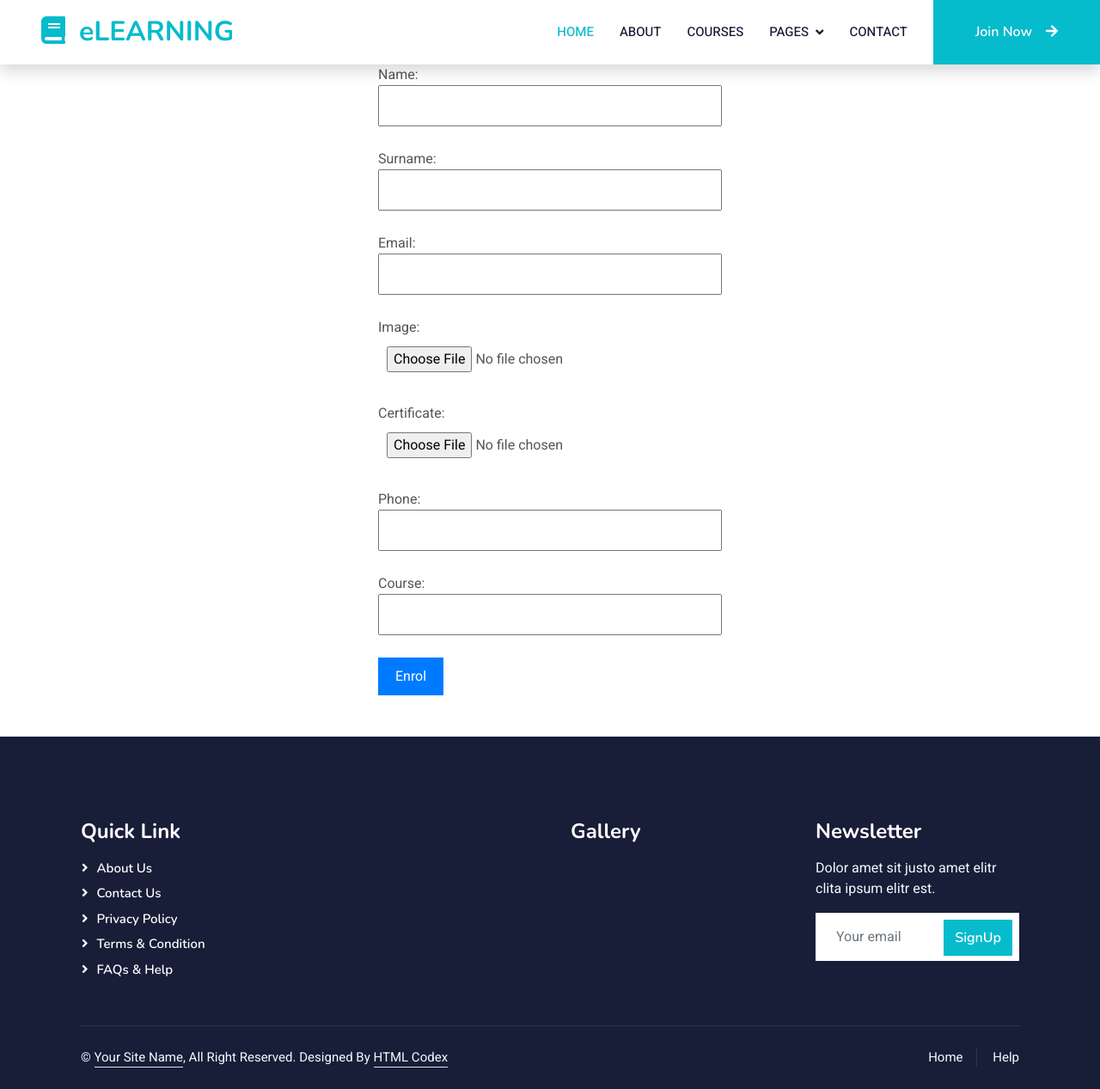
After one commit to alin1niroula/E-LearningSite, a Django app: page /enrol/ in a window 1280 px wide. The commit adds this page. Shown: the whole page at 86% size. Run offline with Django 4.2, Linux system fonts and the light colour scheme; some libraries are stand-ins or nearby versions.

Commit message:
complete

```diff
--- a/core/admin.py
+++ b/core/admin.py
@@ -10,3 +10,4 @@ admin.site.register(Contact)
 admin.site.register(Gallary)
 admin.site.register(Information)
 admin.site.register(Slider)
+admin.site.register(Enrol)
--- /dev/null
+++ b/core/forms.py
@@ -0,0 +1,7 @@
+from django import forms
+from .models import Enrol
+
+class EnrolForm(forms.ModelForm):
+    class Meta:
+        model = Enrol
+        fields = ['name', 'surname', 'email', 'image', 'certificate', 'phone', 'course']
--- a/core/models.py
+++ b/core/models.py
@@ -1,5 +1,5 @@
 from django.db import models
-
+from django import forms
 # Create your models here.
 
 
@@ -96,3 +96,17 @@ class Slider(models.Model):
 
     def __str__(self):
         return self.name
+
+
+class Enrol(models.Model):
+	name = models.CharField(max_length = 300)
+	surname = models.CharField(max_length = 300)
+	email = models.EmailField(max_length = 500)
+	image = models.ImageField(upload_to = 'media', blank = True)
+	certificate = models.FileField(upload_to='media')
+	phone = models.IntegerField()
+	course = models.CharField(max_length = 300)
+
+
+	def __str__(self):
+		return self.name
--- a/core/urls.py
+++ b/core/urls.py
@@ -10,5 +10,6 @@ urlpatterns = [
     path('about/', AboutView.as_view(), name='about'),
     path('testimonial/', TestimonialView.as_view(), name='testimonial'),
     path('popularcourses/', PopularcoursesView.as_view(), name='popularcourses'),
-
+    path('enrol/', EnrolView.as_view(), name='enrol'),
+    path('enrol/success/', enrol_success, name='enrol_success'),
 ]
--- a/core/views.py
+++ b/core/views.py
@@ -1,5 +1,6 @@
-from django.shortcuts import render
+from django.shortcuts import render, redirect
 from .models import *
+from .forms import EnrolForm
 # Create your views here.
 from django.views import View
 from django.utils.datastructures import MultiValueDictKeyError
@@ -80,3 +81,19 @@ class TestimonialView(View):
 class PopularcoursesView(View):
     def get(self, request):
         return render(request, 'popularcourses.html')
+
+
+class EnrolView(View):
+    def get(self, request):
+        form = EnrolForm()
+        return render(request, 'enrol.html', {'form': form})
+
+    def post(self, request):
+        form = EnrolForm(request.POST, request.FILES)
+        if form.is_valid():
+            form.save()
+            return redirect('enrol_success')
+        return render(request, 'enrol.html', {'form': form})
+
+def enrol_success(request):
+    return render(request, 'enrol_success.html')
--- /dev/null
+++ b/templates/enrol.html
@@ -0,0 +1,48 @@
+<!DOCTYPE html>
+{% extends 'base.html' %}
+{% load static %}
+{% block content %}
+<!-- enrol.html -->
+<!DOCTYPE html>
+<html>
+<head>
+    <title>Enrolment Form</title>
+    <style>
+        .enrol-form {
+            max-width: 400px;
+            margin: 0 auto;
+        }
+
+        .enrol-form input,
+        .enrol-form select,
+        .enrol-form textarea {
+            width: 100%;
+            padding: 10px;
+            margin-bottom: 10px;
+        }
+
+        .btn-enrol {
+            background-color: #007bff;
+            color: #fff;
+            padding: 10px 20px;
+            border: none;
+            cursor: pointer;
+        }
+
+        .btn-enrol:hover {
+            background-color: #0056b3;
+        }
+    </style>
+</head>
+<body>
+
+    <form method="post" enctype="multipart/form-data" class="enrol-form">
+        {% csrf_token %}
+        {{ form.as_p }}
+        <button type="submit" class="btn-enrol">Enrol</button>
+    </form>
+
+</body>
+</html>
+
+{% endblock %}
```
Also changed, not shown: templates/courses.html (+4 -4 lines), templates/enrol_success.html (added, +11 -0 lines), core/migrations/0009_enrol.py (added).
